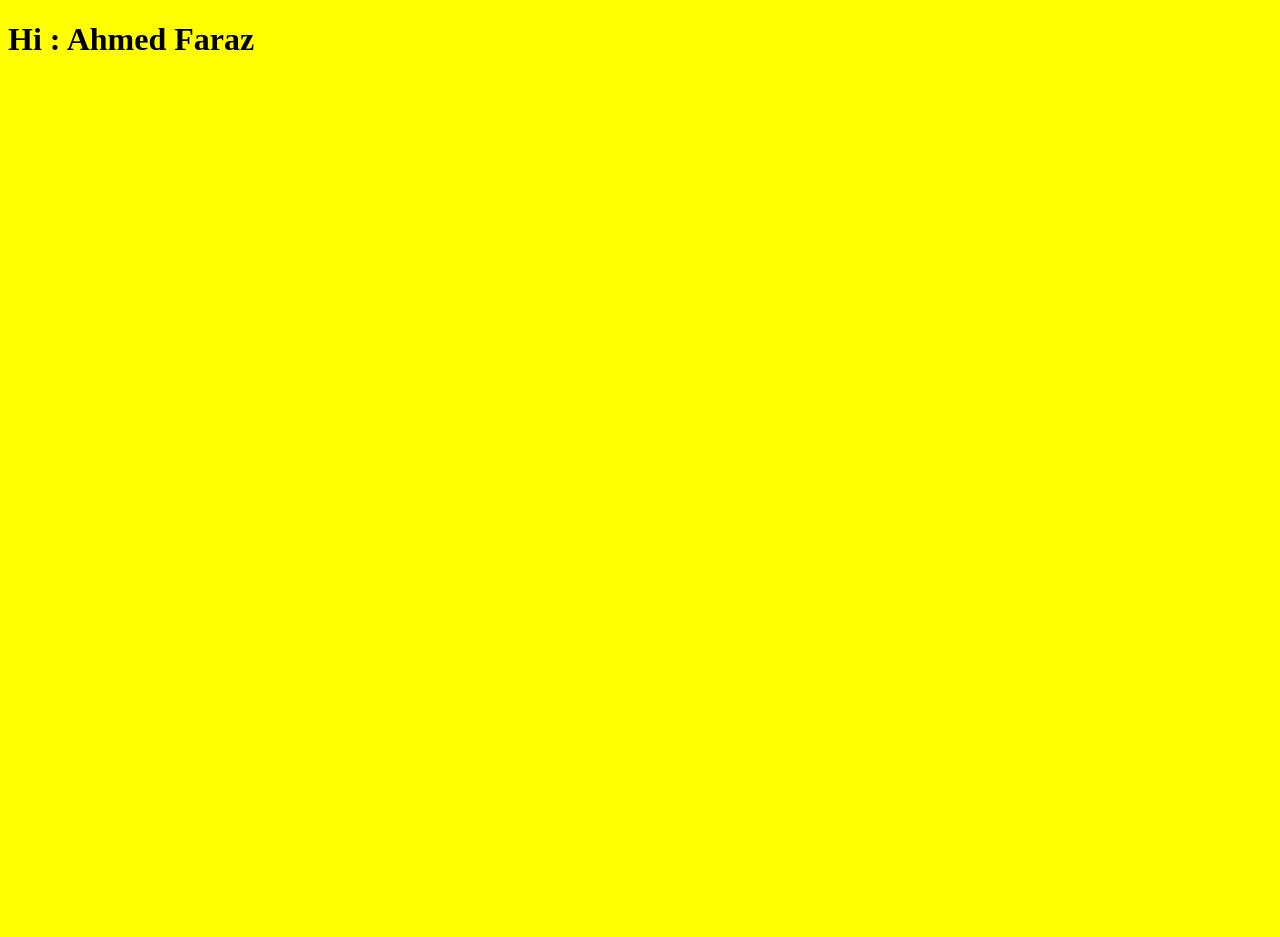
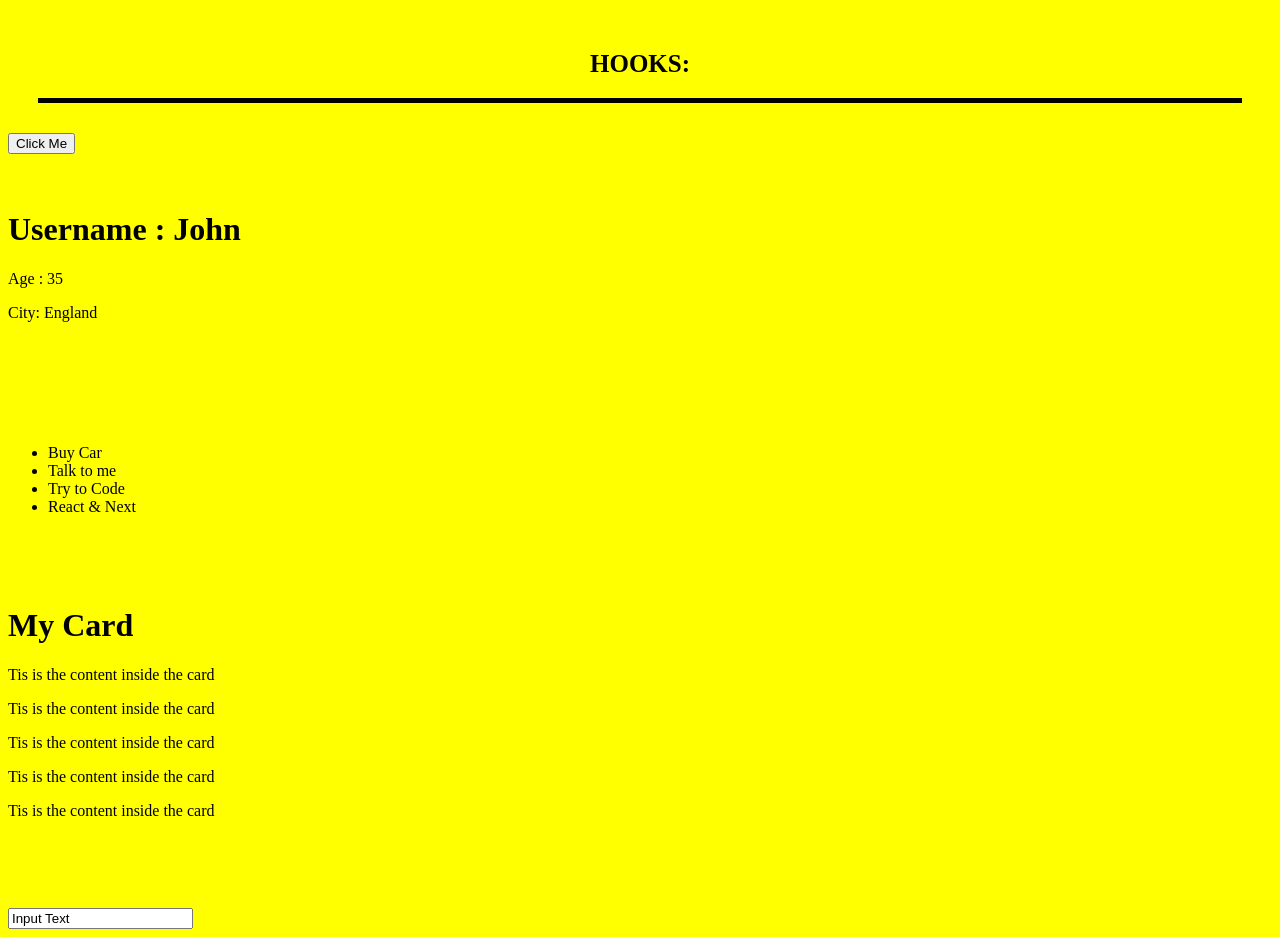
Before and after one commit to EngineerAhmedFaraz/learn_basic_react_tutorial, a React (Vite) app: page /tryHooks in a window 1280 px wide. Before the commit this address had no page. Before the commit the page ends 800 px from the top, so only its background shows below. Built offline with nearby package versions, Linux system fonts and the light colour scheme.

Commit message:
Practice with props and useState hook

```diff
--- a/src/App.jsx
+++ b/src/App.jsx
@@ -6,6 +6,7 @@ import Contact from "./pages/contact/Contact";
 import Service from "./pages/service";
 import { Blog } from "./pages/Blog";
 import LifeCycle from "./pages/lifeCycle";
+import TryHooks from "./pages/tryHooks/TryHooks";
 
 const user = {
   firstName: "Ahmed",
@@ -45,7 +46,7 @@ export const App = () => {
   return (
     <>
       {/* <BrowserRouter> */}
-      <h1 onClick={changeTitle}>Hi : {formatName(user)}</h1>
+      {/* <h1 onClick={changeTitle}>Hi : {formatName(user)}</h1> */}
       {/* <h1>Hello : {User} </h1> */}
 
       <Routes>
@@ -55,6 +56,7 @@ export const App = () => {
         <Route path="/service" element={<Service />} />
         <Route path="/blog" element={<Blog />} />
         <Route path="/lifeCycle" element={<LifeCycle />} />
+        <Route path="/tryHooks" element={<TryHooks />} />
       </Routes>
       {/* </BrowserRouter> */}
       {/* <h1 onClick={changeTitle}>Hi : {formatName(user)}</h1>
--- /dev/null
+++ b/src/pages/tryHooks/TryHooks.jsx
@@ -0,0 +1,127 @@
+import React, { Children } from "react";
+
+// Button Component
+function Button({ label, onClick }) {
+  return <button onClick={onClick}>{label}</button>;
+}
+
+// UserProfile Component
+
+function UserProfile({ userInfo: { name, age, city } }) {
+  // const { name, age, city } = userInfo;
+  // const { fullname, Age, cityName } = userInfo;
+  return (
+    <>
+      <h1>Username : {name}</h1>
+      <p>Age : {age}</p>
+      <p>City: {city}</p>
+      <br />
+      {/* <h1>Username : {fullname}</h1>
+      <p>Age : {Age}</p>
+      <p>City: {cityName}</p> */}
+    </>
+  );
+}
+
+// Props with Array Mapping with component name of TodoList
+
+// I got issue inside ul because of {} and {} always want return keyword.
+function TodoList({ todoTask }) {
+  return (
+    <ul>
+      {todoTask?.map((task, index) => (
+        <li key={index}>{task}</li>
+      ))}
+    </ul>
+  );
+}
+
+//I will create a card and pass a whole data into parameters like childrens
+function Card({ title, children }) {
+  return (
+    <div>
+      <h1>{title}</h1>
+      <div>{children}</div>
+    </div>
+  );
+}
+
+// I will create Input componet with REST Operators like 3 dots ...
+function Input({ type, ...rest }) {
+  return <input type={type} {...rest} />;
+}
+
+const TryHooks = () => {
+  const handleClick = () => {
+    alert("Button Clicked !!!");
+  };
+
+  // UserProfile data Object
+  const userInfo = {
+    name: "John",
+    age: 35,
+    city: "England",
+  };
+
+  // We create Tasks
+  const tasks = ["Buy Car", "Talk to me", "Try to Code", "React & Next"];
+
+  return (
+    <>
+      <h1
+        style={{
+          fontSize: "25px",
+          textAlign: "center",
+          margin: "30px",
+          padding: "20px",
+          borderBottom: "5px solid black",
+        }}>
+        HOOKS:
+      </h1>
+      {/* We use button component here .  */}
+
+      <Button label="Click Me" onClick={handleClick} />
+
+      <br />
+      <br />
+      <br />
+
+      <UserProfile userInfo={userInfo} />
+
+      <br />
+      <br />
+      <br />
+      <br />
+      {/* Todo List */}
+
+      <TodoList todoTask={tasks} />
+
+      <br />
+      <br />
+      <br />
+
+      <Card title="My Card">
+        <p>Tis is the content inside the card</p>
+        <p>Tis is the content inside the card</p>
+        <p>Tis is the content inside the card</p>
+        <p>Tis is the content inside the card</p>
+        <p>Tis is the content inside the card</p>
+      </Card>
+
+      <br />
+      <br />
+      <br />
+      <br />
+
+      <Input
+        type="text"
+        name="name"
+        id="name"
+        placeholder="Enter your name"
+        value="Input Text"
+      />
+    </>
+  );
+};
+
+export default TryHooks;
```
